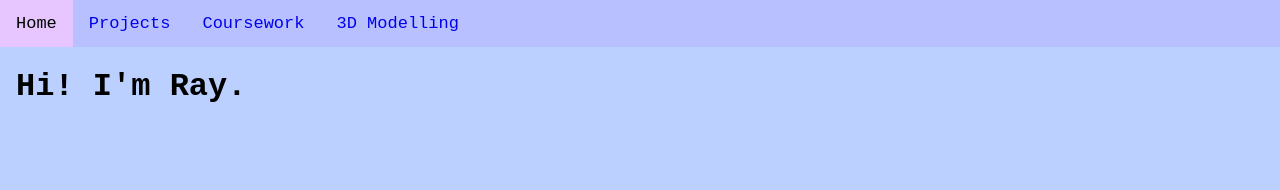
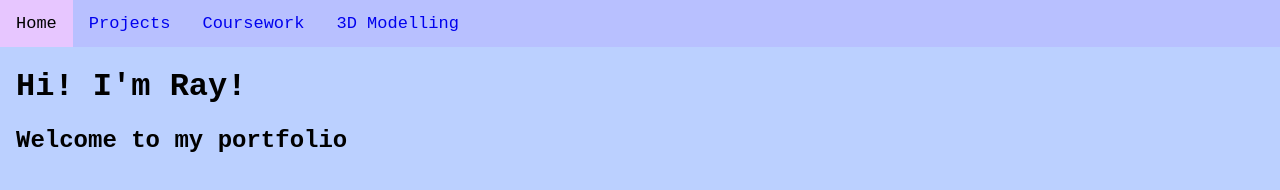
Before and after one commit to LemurMemur/LemurMemur, a plain HTML site: page index.html in a window 1280 px wide. Drawn offline with Linux system fonts and the light colour scheme.

Commit message:
Add text to main page

```diff
--- a/index.html
+++ b/index.html
@@ -12,7 +12,8 @@
     <a href="./modelling.html"  class="nav-item">3D Modelling</a>
   </nav>
   <div style="padding-left:16px">
-    <h1>Hi! I'm Ray.</h1>
+    <h1>Hi! I'm Ray!</h1>
+    <h2>Welcome to my portfolio</h2>
   </div>
 
 
```
